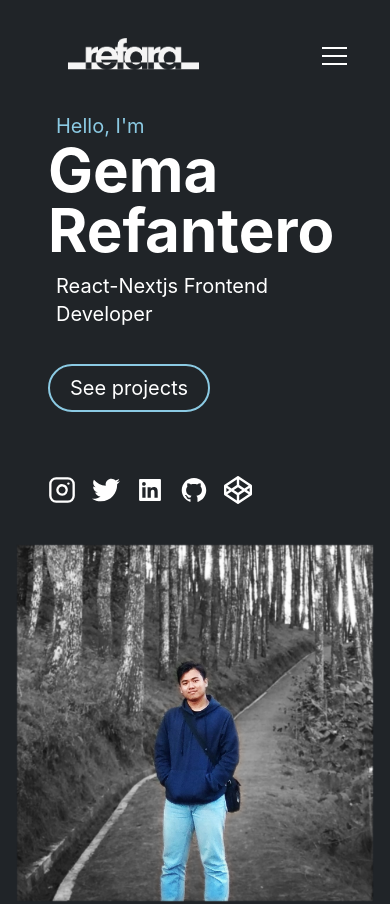
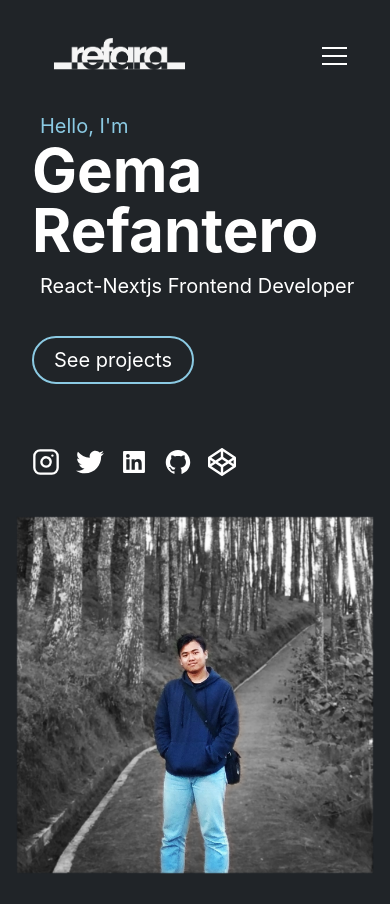
Before and after one commit to Refara08/web-portfolio, a Next.js app: page / in a window 390 px wide. Shown: the top 904 px of the page. Built offline with nearby package versions, Linux system fonts and the light colour scheme.

Commit message:
fixing lil bug on padding at logo nav and hero content

```diff
--- a/components/hero/Hero.js
+++ b/components/hero/Hero.js
@@ -38,7 +38,7 @@ const Hero = (props) => {
       id="hero"
       className="w-full flex flex-col lg:flex-row justify-between gap-6 lg:gap-0"
     >
-      <div className="hero-content flex flex-col justify-between pt-4 lg:pt-12 px-12 pb-4 gap-16 flex-[1]">
+      <div className="hero-content flex flex-col justify-between pt-4 lg:pt-12 px-8 lg:px-12 pb-4 gap-16 flex-[1]">
         <HeroContent />
         <HeroSocials />
       </div>
--- a/components/ui/nav-comps/nav-comp.js
+++ b/components/ui/nav-comps/nav-comp.js
@@ -33,7 +33,7 @@ const NavComp = (props) => {
       className={`flex justify-between items-center gap-4 px-8 pt-8 sm:pt-12 pb-4 bg-primary text-txt-prime sticky top-0 z-20
       `}
     >
-      <div className="pl-4 scale-75 lg:scale-0">
+      <div className="pl-0 lg:pl-4 scale-75 lg:scale-0">
         <Link href="/">
           <a>
             <Image
```
